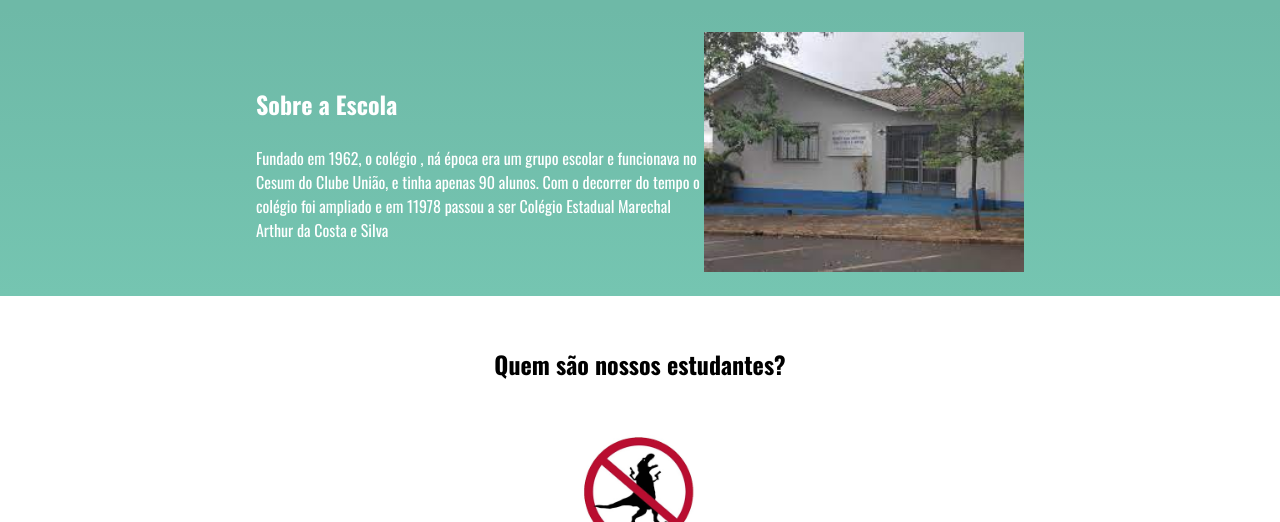
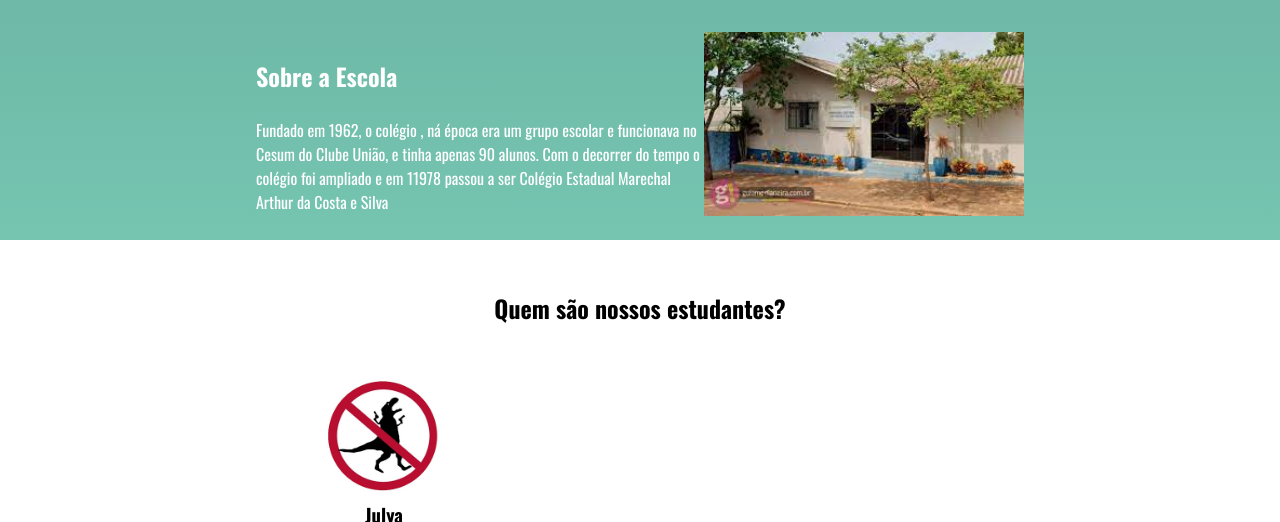
Before and after one commit to PudimdePlasma/site-do-col-gio-alura-start, a plain HTML site: page index.html in a window 1280 px wide. Shown: the part 266-788 px from the top of the page. Drawn offline with nearby package versions, Linux system fonts and the light colour scheme.

Commit message:
costadois

```diff
--- a/index.html
+++ b/index.html
@@ -23,11 +23,11 @@
             <h2 class="escola-titulo">Sobre a Escola</h2>
             <p class="escola-texto-um">Fundado em 1962, o colégio , ná época era um grupo escolar e funcionava no Cesum do Clube União, e tinha apenas 90 alunos. Com o decorrer do tempo o colégio foi ampliado e em 11978 passou a ser Colégio Estadual Marechal Arthur da Costa e Silva</p>
         </div>
-        <img class="escola-imagem" src="fotocosta.png" alt="colegio">
+        <img class="escola-imagem" src="costadois.png" alt="colegio">
     </section>
     <section class="Estudante">
         <h2 class="estudante-titulo">Quem são nossos estudantes?</h2>
-        <div class="estydante-todos">
+        <div class="estudante-todos">
         <span></span>
         <div class="estudante-div">
             <img class="estudante-imagem" src="dinossauro.jpg" alt="foto do cara voando ">
@@ -36,5 +36,8 @@
         </div>
         </div>
     </section>
+    <footer class="rodape">
+        <img src="" alt="">
+    </footer>
 </body>
 </html>
```
Also changed, not shown: costadois.png (added).
